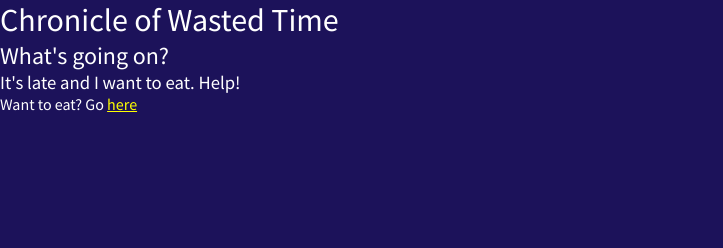
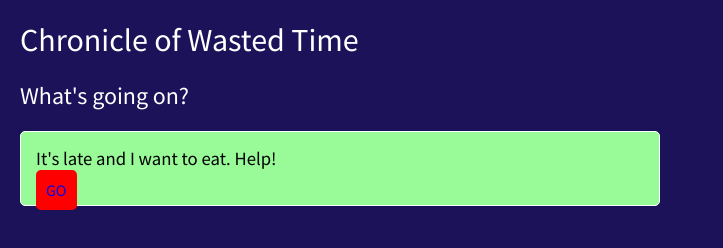
Before and after one commit to sholdensmith/scottholdensmith-dot-com, a plain HTML site: page index.html in a window 1280 px wide. Shown: the whole page, without its empty margins (0-723 px from the left). Drawn offline with nearby package versions, Linux system fonts and the light colour scheme.

Commit message:
start on buttons

```diff
--- a/css/style.css
+++ b/css/style.css
@@ -38,8 +38,33 @@ img {
   color: white;
 }
 
-a {
-  color: yellow;
+header > h1,
+h2 {
+  margin: 20px;
+}
+
+.card {
+  border: 1px white solid;
+  background-color: palegreen;
+  color: black;
+  border-radius: 5px;
+  padding: 15px;
+  margin-left: 20px;
+  width: 50%;
+  position: absolute;
+}
+
+.card > a {
+  /* display: block; */
+  position: relative;
+  top: 10px;
+  width: 100px;
+  height: 33px;
+  padding: 10px;
+  text-decoration: none;
+  background-color: red;
+  border-radius: 5px;
+  text-align: center;
 }
 
 /* POWR STYLES  */
@@ -49,7 +74,8 @@ a {
 }
 
 .breathing-gif {
-  width: 200px;
+  width: 300px;
+  margin: auto;
 }
 
 /* FUTURE PLANS STYLES */
--- a/index.html
+++ b/index.html
@@ -23,7 +23,7 @@
 
       <div class="card">
         <h3>It's late and I want to eat. Help!</h3>
-        <p>Want to eat? Go <a href="./powr.html">here</a></p>
+        <a href="./powr.html">GO</a>
       </div>
 
       <div class="hidden future-adds">
@@ -68,6 +68,5 @@
     </main>
 
     <script src="https://ajax.googleapis.com/ajax/libs/jquery/3.5.1/jquery.min.js"></script>
-    <script src="/js/index.js"></script>
   </body>
 </html>
```
Also changed, not shown: powr.html (+1 -1 lines), js/powr.js (renamed from js/index.js).
